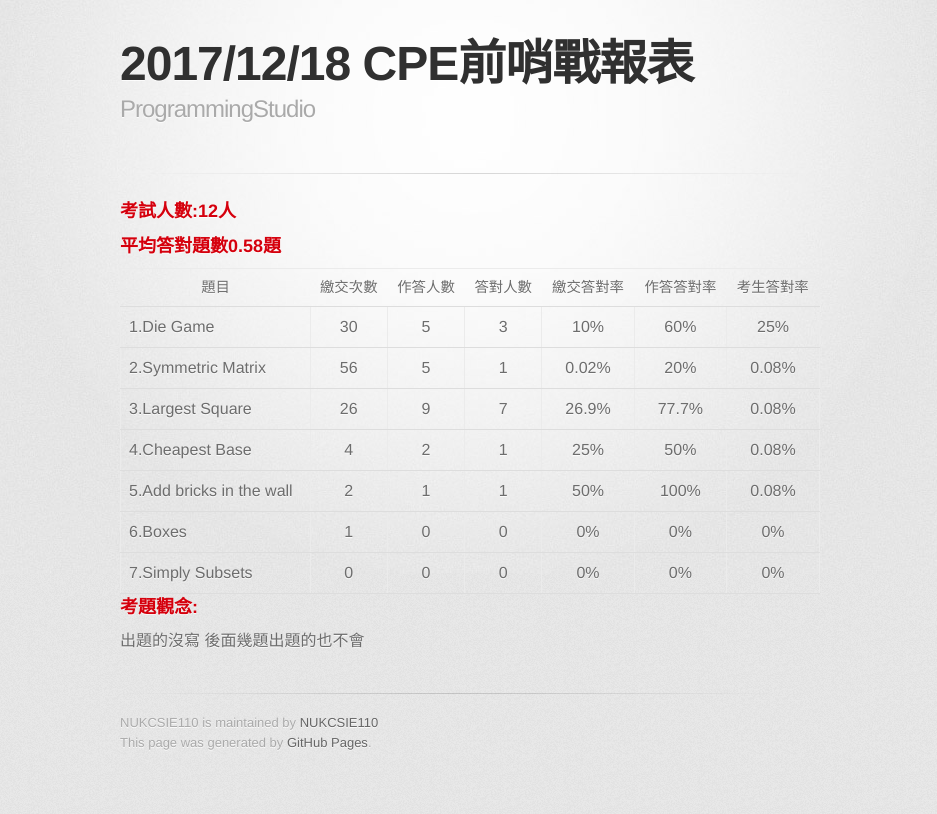
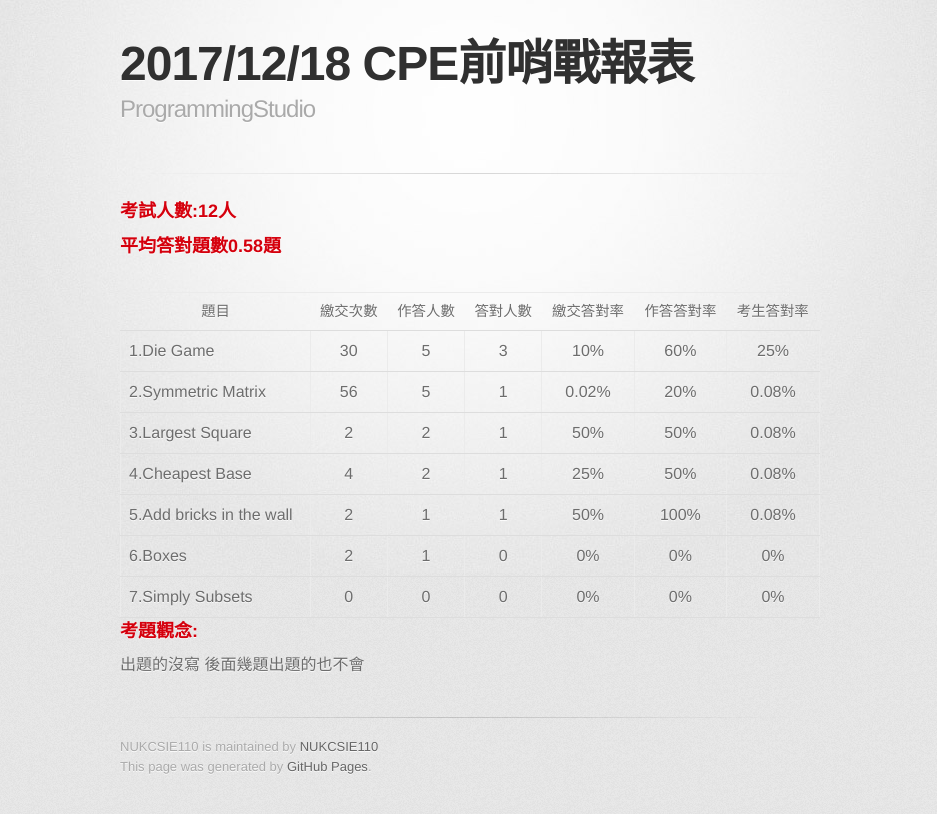
Before and after one commit to NUKCSIE110/ProgrammingStudio, a Jekyll site: the page built from report/20171218.md, in a window 1280 px wide. Shown: the top 814 px of the page, without its empty margins (170-1107 px from the left). Built offline with Jekyll 4.4.1, drawn with Linux system fonts in a browser that asks for light colours; some web fonts are replaced.

Commit message:
Update 20171218.md

```diff
--- a/report/20171218.md
+++ b/report/20171218.md
@@ -34,11 +34,11 @@
     </tr>
     <tr>
         <td id="problem" style="text-align:left;">3.Largest Square</td>
-        <td>26</td>
-        <td>9</td>
-        <td>7</td>
-        <td>26.9%</td>
-        <td>77.7%</td>
+        <td>2</td>
+        <td>2</td>
+        <td>1</td>
+        <td>50%</td>
+        <td>50%</td>
         <td>0.08%</td>
     </tr>
     <tr>
@@ -61,8 +61,8 @@
     </tr>
     <tr>
         <td id="problem" style="text-align:left;">6.Boxes</td>
-        <td>1</td>
-        <td>0</td>
+        <td>2</td>
+        <td>1</td>
         <td>0</td>
         <td>0%</td>
         <td>0%</td>
```
